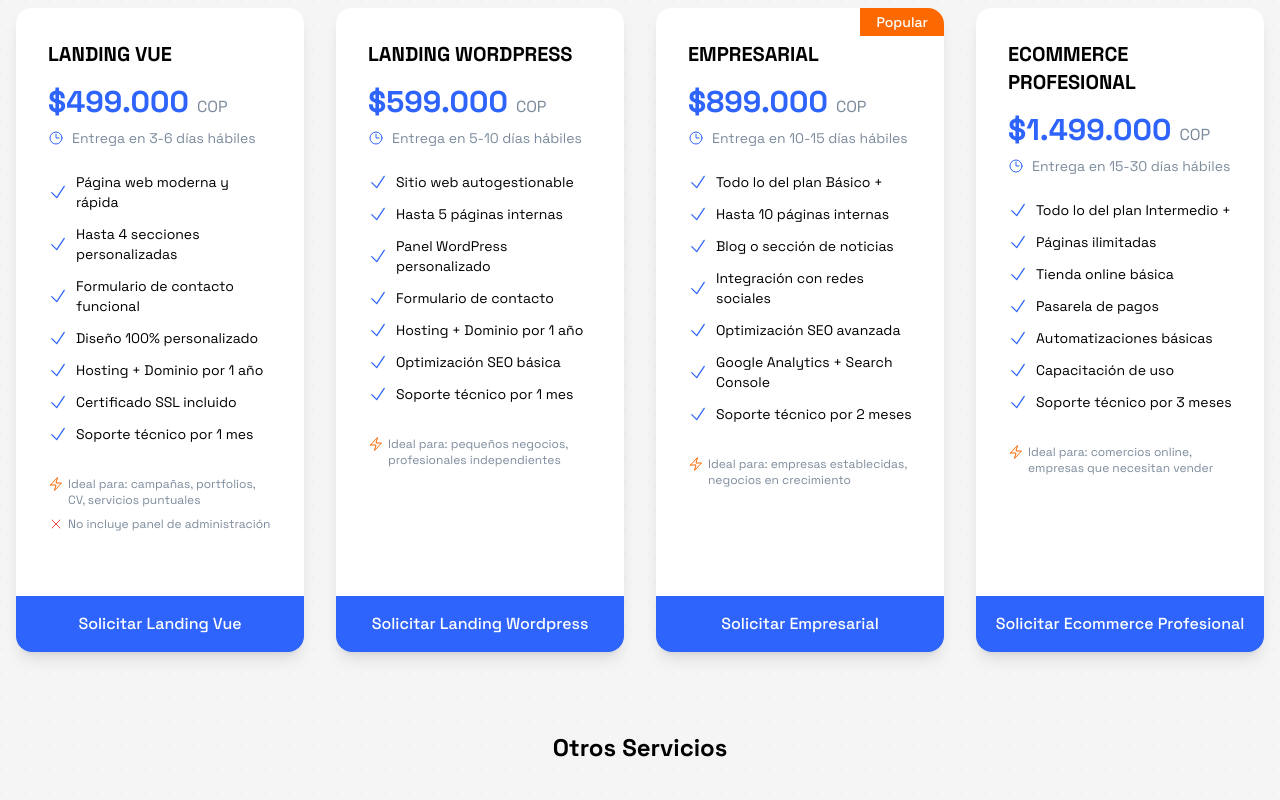
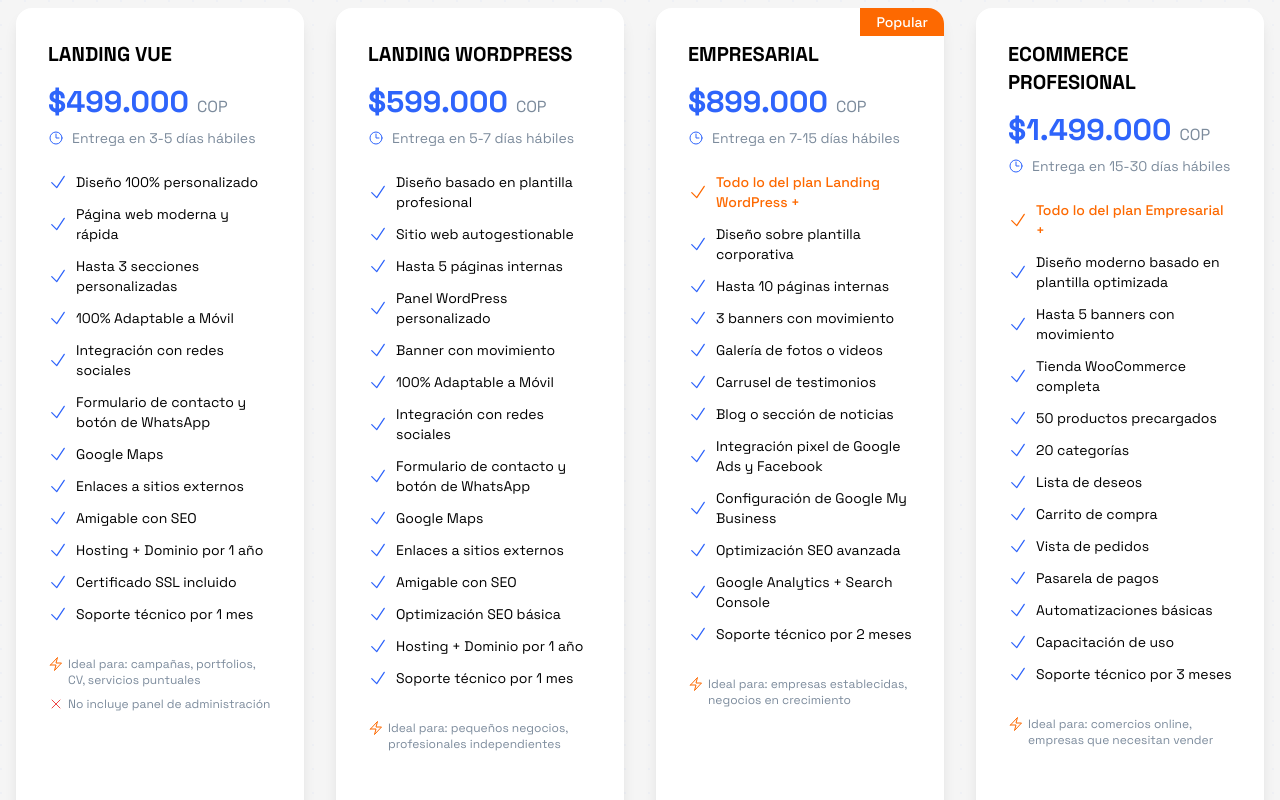
Before and after one commit to KateAmador/k8labs-spa, a Vue app: page / in a window 1280 px wide. Shown: the part 1720-2520 px from the top of the page. Built offline with nearby package versions, Linux system fonts and the light colour scheme; no server answers.

Commit message:
Actualizado servicios y terminos y condiciones

```diff
--- a/src/components/sections/HeroSection.vue
+++ b/src/components/sections/HeroSection.vue
@@ -14,10 +14,10 @@
         Diseño sitios web modernos y automatizaciones que hacen crecer tu negocio.
       </h3>
       <div class="flex flex-col sm:flex-row justify-center gap-4 mt-8">
-        <a href="#servicios" class="bg-primario hover:bg-blue-500 text-white font-bold py-3 px-6 rounded-full transition-all duration-300 ease-in-out transform hover:scale-105">
+        <a href="#servicios" @click="scrollToServices" class="bg-primario hover:bg-blue-500 text-white font-bold py-3 px-6 rounded-full transition-all duration-300 ease-in-out transform hover:scale-105 cursor-pointer relative z-20">
           Ver servicios
         </a>
-        <a href="#contacto" class="bg-secundario hover:bg-orange-500 text-white font-bold py-3 px-6 rounded-full transition-all duration-300 ease-in-out transform hover:scale-105">
+        <a href="#contacto" @click="scrollToContact" class="bg-secundario hover:bg-orange-500 text-white font-bold py-3 px-6 rounded-full transition-all duration-300 ease-in-out transform hover:scale-105 cursor-pointer relative z-20">
           Contáctame
         </a>
       </div>
@@ -27,7 +27,26 @@
 
 <script setup>
 import BackgroundGrid from '../ui/BackgroundGrid.vue'
-// @vueuse/motion is used in the template via the v-motion directive
+
+const scrollToContact = (event) => {
+  console.log('Hero scrollToContact called', event);
+  event.preventDefault();
+  const contactSection = document.getElementById('contacto');
+  console.log('Hero contactSection found:', contactSection);
+  if (contactSection) {
+    contactSection.scrollIntoView({ behavior: 'smooth' });
+  }
+};
+
+const scrollToServices = (event) => {
+  console.log('Hero scrollToServices called', event);
+  event.preventDefault();
+  const servicesSection = document.getElementById('servicios');
+  console.log('Hero servicesSection found:', servicesSection);
+  if (servicesSection) {
+    servicesSection.scrollIntoView({ behavior: 'smooth' });
+  }
+};
 </script>
 
 <style scoped>
--- a/src/components/sections/PricingSection.vue
+++ b/src/components/sections/PricingSection.vue
@@ -26,8 +26,11 @@
           </p>
           <ul class="space-y-3 mb-8 text-sm">
             <li v-for="feature in plan.features" :key="feature" class="flex items-center">
-              <CheckIcon class="h-5 w-5 text-primario mr-2 flex-shrink-0" />
-              <span>{{ feature }}</span>
+              <CheckIcon
+                class="h-5 w-5 mr-2 flex-shrink-0"
+                :class="feature.startsWith('Todo lo del plan') ? 'text-secundario' : 'text-primario'"
+              />
+              <span :class="feature.startsWith('Todo lo del plan') ? 'text-secundario font-medium' : ''">{{ feature }}</span>
             </li>
           </ul>
           <div class="text-xs text-texto-secundario space-y-2 mb-8">
@@ -44,7 +47,8 @@
           <template #footer>
             <a
               href="#contacto"
-              class="block w-full py-4 text-center bg-primario text-white font-medium hover:bg-primario/90 transition-colors duration-300"
+              @click="scrollToContact"
+              class="block w-full py-4 text-center bg-primario text-white font-medium hover:bg-primario/90 transition-colors duration-300 cursor-pointer relative z-20"
             >
               {{ plan.cta }}
             </a>
@@ -94,18 +98,22 @@
             </ul>
 
             <template #footer>
-              <component
-                :is="service.ctaIsRouterLink ? 'router-link' : 'a'"
-                :to="service.ctaIsRouterLink ? service.ctaUrl : undefined"
-                :href="!service.ctaIsRouterLink ? service.ctaUrl : undefined"
-                class="block w-full py-4 text-center bg-primario text-white font-medium hover:bg-primario/90 transition-colors duration-300"
+                            <router-link
+                :to="service.ctaUrl || '#contacto'"
+                @click="service.ctaUrl ? null : scrollToContact"
+                class="block w-full py-4 text-center bg-primario text-white font-medium hover:bg-primario/90 transition-colors duration-300 cursor-pointer relative z-20"
               >
                 {{ service.ctaText }}
-              </component>
+                </router-link>
             </template>
           </BaseCard>
         </div>
       </div>
+
+      <!-- Nota sobre capacitación -->
+      <p class="text-center text-sm text-texto-secundario italic mt-8">
+        Todos los planes incluyen capacitación en video y manual de uso
+      </p>
     </div>
   </section>
 </template>
@@ -115,17 +123,32 @@ import { CheckIcon, ClockIcon, BoltIcon, XMarkIcon } from '@heroicons/vue/24/out
 import BackgroundPattern from '../ui/BackgroundPattern.vue'
 import BaseCard from '../ui/BaseCard.vue'
 
+const scrollToContact = (event) => {
+  console.log('scrollToContact called', event);
+  event.preventDefault();
+  const contactSection = document.getElementById('contacto');
+  console.log('contactSection found:', contactSection);
+  if (contactSection) {
+    contactSection.scrollIntoView({ behavior: 'smooth' });
+  }
+};
+
 const pricingPlans = [
   {
     name: 'LANDING VUE',
     price: '$499.000',
     currency: 'COP',
-    delivery: 'Entrega en 3-6 días hábiles',
+    delivery: 'Entrega en 3-5 días hábiles',
     features: [
+      'Diseño 100% personalizado',
       'Página web moderna y rápida',
-      'Hasta 4 secciones personalizadas',
-      'Formulario de contacto funcional',
-      'Diseño 100% personalizado',
+      'Hasta 3 secciones personalizadas',
+      '100% Adaptable a Móvil',
+      'Integración con redes sociales',
+      'Formulario de contacto y botón de WhatsApp',
+      'Google Maps',
+      'Enlaces a sitios externos',
+      'Amigable con SEO',
       'Hosting + Dominio por 1 año',
       'Certificado SSL incluido',
       'Soporte técnico por 1 mes',
@@ -139,14 +162,21 @@ const pricingPlans = [
     name: 'LANDING WORDPRESS',
     price: '$599.000',
     currency: 'COP',
-    delivery: 'Entrega en 5-10 días hábiles',
+    delivery: 'Entrega en 5-7 días hábiles',
     features: [
+      'Diseño basado en plantilla profesional',
       'Sitio web autogestionable',
       'Hasta 5 páginas internas',
       'Panel WordPress personalizado',
-      'Formulario de contacto',
+      'Banner con movimiento',
+      '100% Adaptable a Móvil',
+      'Integración con redes sociales',
+      'Formulario de contacto y botón de WhatsApp',
+      'Google Maps',
+      'Enlaces a sitios externos',
+      'Amigable con SEO',
+      'Optimización SEO básica',
       'Hosting + Dominio por 1 año',
-      'Optimización SEO básica',
       'Soporte técnico por 1 mes',
     ],
     idealFor: 'pequeños negocios, profesionales independientes',
@@ -157,12 +187,17 @@ const pricingPlans = [
     name: 'EMPRESARIAL',
     price: '$899.000',
     currency: 'COP',
-    delivery: 'Entrega en 10-15 días hábiles',
+    delivery: 'Entrega en 7-15 días hábiles',
     features: [
-      'Todo lo del plan Básico +',
+      'Todo lo del plan Landing WordPress +',
+      'Diseño sobre plantilla corporativa',
       'Hasta 10 páginas internas',
+      '3 banners con movimiento',
+      'Galería de fotos o videos',
+      'Carrusel de testimonios',
       'Blog o sección de noticias',
-      'Integración con redes sociales',
+      'Integración pixel de Google Ads y Facebook',
+      'Configuración de Google My Business',
       'Optimización SEO avanzada',
       'Google Analytics + Search Console',
       'Soporte técnico por 2 meses',
@@ -177,9 +212,15 @@ const pricingPlans = [
     currency: 'COP',
     delivery: 'Entrega en 15-30 días hábiles',
     features: [
-      'Todo lo del plan Intermedio +',
-      'Páginas ilimitadas',
-      'Tienda online básica',
+      'Todo lo del plan Empresarial +',
+      'Diseño moderno basado en plantilla optimizada',
+      'Hasta 5 banners con movimiento',
+      'Tienda WooCommerce completa',
+      '50 productos precargados',
+      '20 categorías',
+      'Lista de deseos',
+      'Carrito de compra',
+      'Vista de pedidos',
       'Pasarela de pagos',
       'Automatizaciones básicas',
       'Capacitación de uso',
@@ -206,8 +247,6 @@ const otherServices = [
       { text: 'Base de datos personalizada' },
     ],
     ctaText: 'Solicitar Cotización',
-    ctaUrl: '#contacto',
-    ctaIsRouterLink: false,
   },
   {
     name: 'Scripts y Automatizaciones',
@@ -222,8 +261,6 @@ const otherServices = [
       { text: 'Mini herramientas a medida' },
     ],
     ctaText: 'Solicitar Información',
-    ctaUrl: '#contacto',
-    ctaIsRouterLink: false,
   },
   {
     name: 'Mantenimiento y Soporte',
@@ -236,7 +273,6 @@ const otherServices = [
     ],
     ctaText: 'Consultar Planes',
     ctaUrl: '/soporte',
-    ctaIsRouterLink: true,
   }
 ];
 </script>
--- a/src/components/ui/BaseCard.vue
+++ b/src/components/ui/BaseCard.vue
@@ -10,7 +10,7 @@
     </div>
 
     <!-- Efecto hover movido aquí para que cubra toda la tarjeta -->
-    <div class="absolute inset-0 bg-gradient-to-br from-primario/5 to-transparent opacity-0 group-hover:opacity-100 transition-opacity duration-500 -z-0"></div>
+    <div class="absolute inset-0 bg-gradient-to-br from-primario/5 to-transparent opacity-0 group-hover:opacity-100 transition-opacity duration-500 pointer-events-none"></div>
 
     <div class="p-8 relative flex-grow">
       <div class="relative">
@@ -26,7 +26,7 @@
       </div>
     </div>
 
-    <div v-if="$slots.footer" class="mt-auto">
+    <div v-if="$slots.footer" class="mt-auto relative z-10">
       <slot name="footer"></slot>
     </div>
   </div>
```
Also changed, not shown: src/components/pages/TermsAndConditionsPage.vue (+60 -13 lines).
